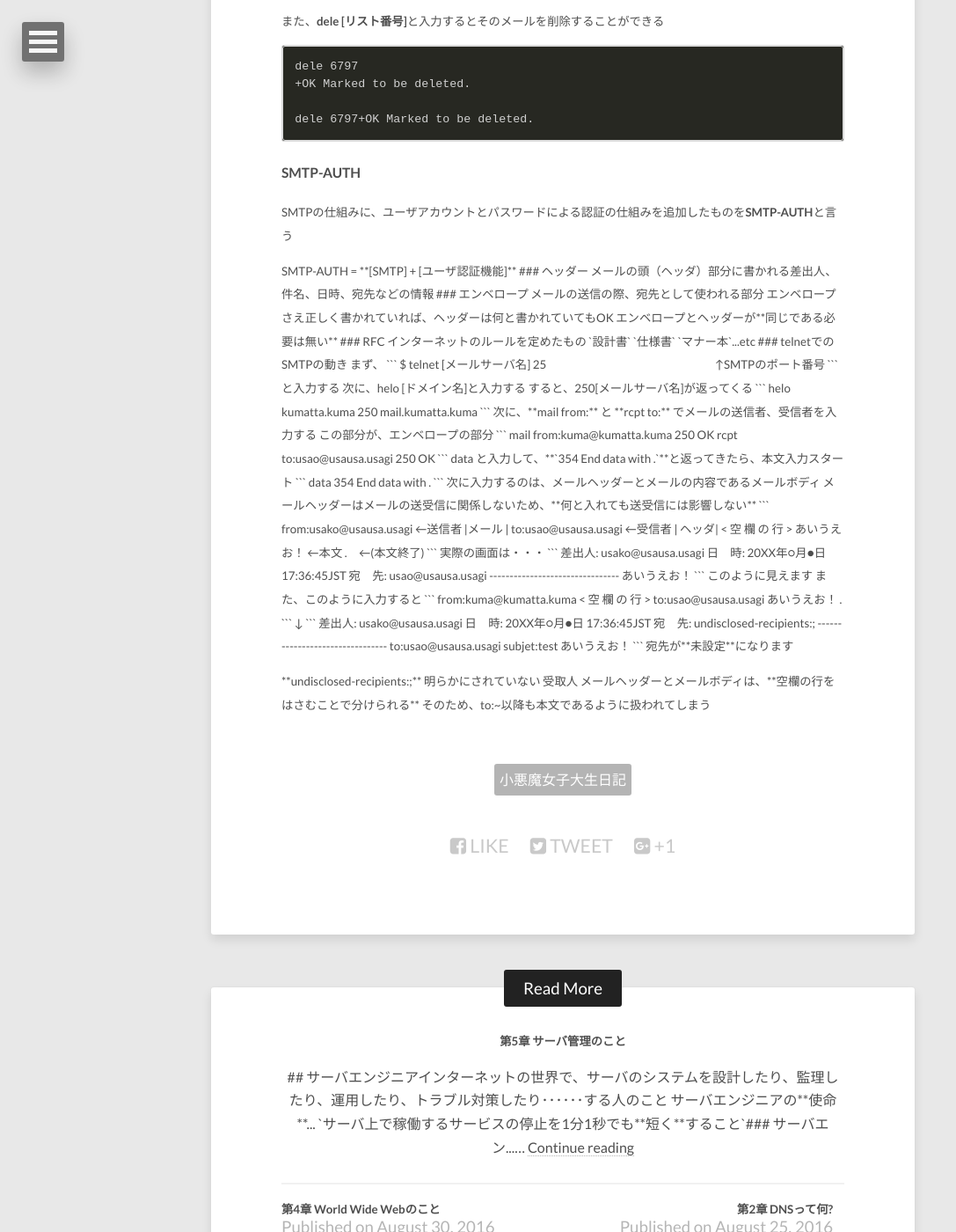
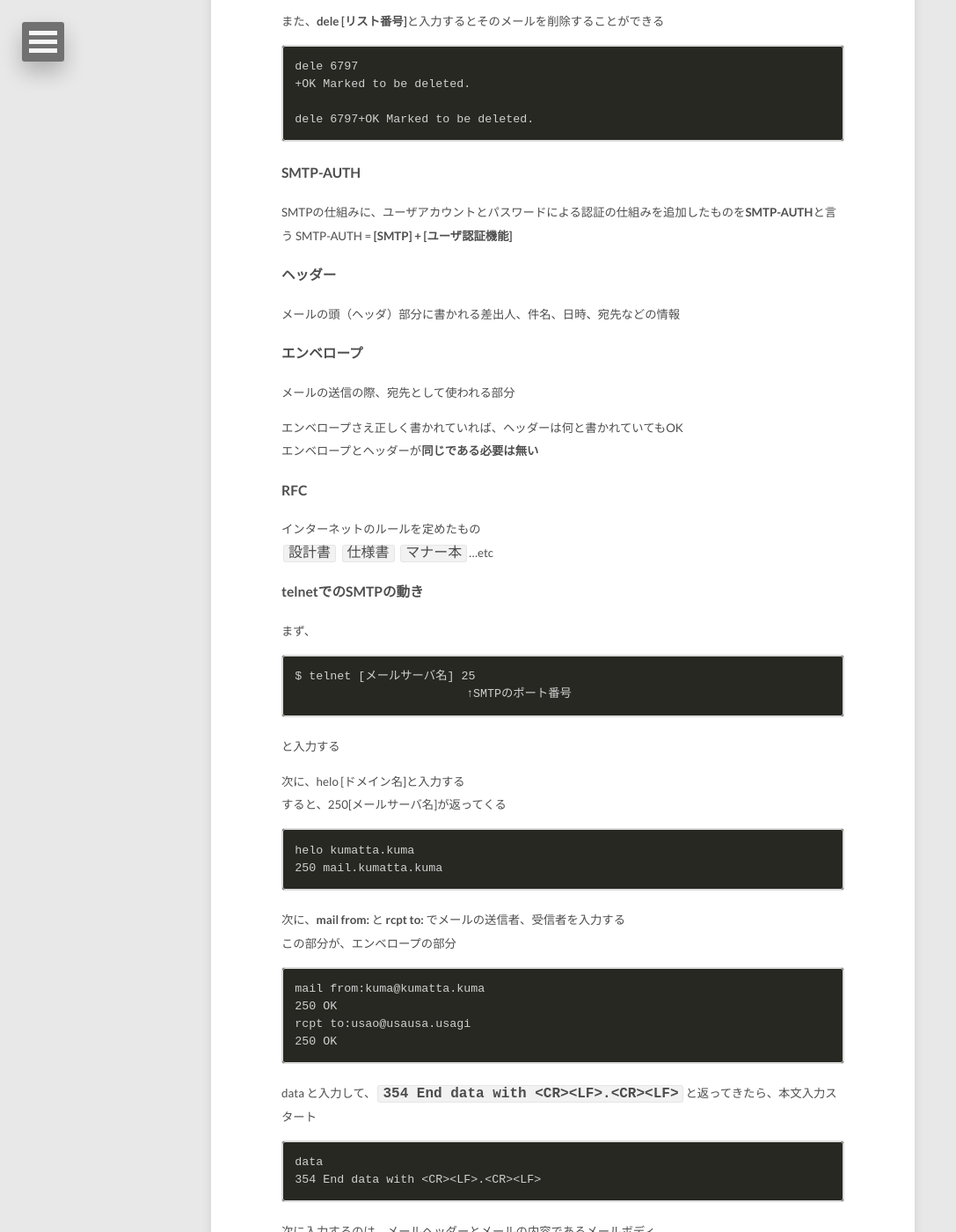
Before and after one commit to tayamagu/tayamagu.github.io, a Jekyll site: the page built from _posts/2016-08-26-koakuma03.md, in a window 1280 px wide and 1400 px high, scrolled down 1573 px. Shown: the whole window at 88% size, without its empty margins (0-1087 px from the left). Built offline with Jekyll 4.4.1, drawn with Linux system fonts in a browser that asks for light colours; nearby versions of some CDN libraries; some of the changed text lies outside the part shown.

Commit message:
no message

```diff
--- a/_posts/2016-08-26-koakuma03.md
+++ b/_posts/2016-08-26-koakuma03.md
@@ -67,7 +67,7 @@ dele 6797+OK Marked to be deleted.
 
 ### SMTP-AUTH
 SMTPの仕組みに、ユーザアカウントとパスワードによる認証の仕組みを追加したものを**SMTP-AUTH**と言う
-<p class="info">SMTP-AUTH = **[SMTP] + [ユーザ認証機能]**
+SMTP-AUTH = **[SMTP] + [ユーザ認証機能]**
 
 ### ヘッダー
 メールの頭（ヘッダ）部分に書かれる差出人、件名、日時、宛先などの情報
```
